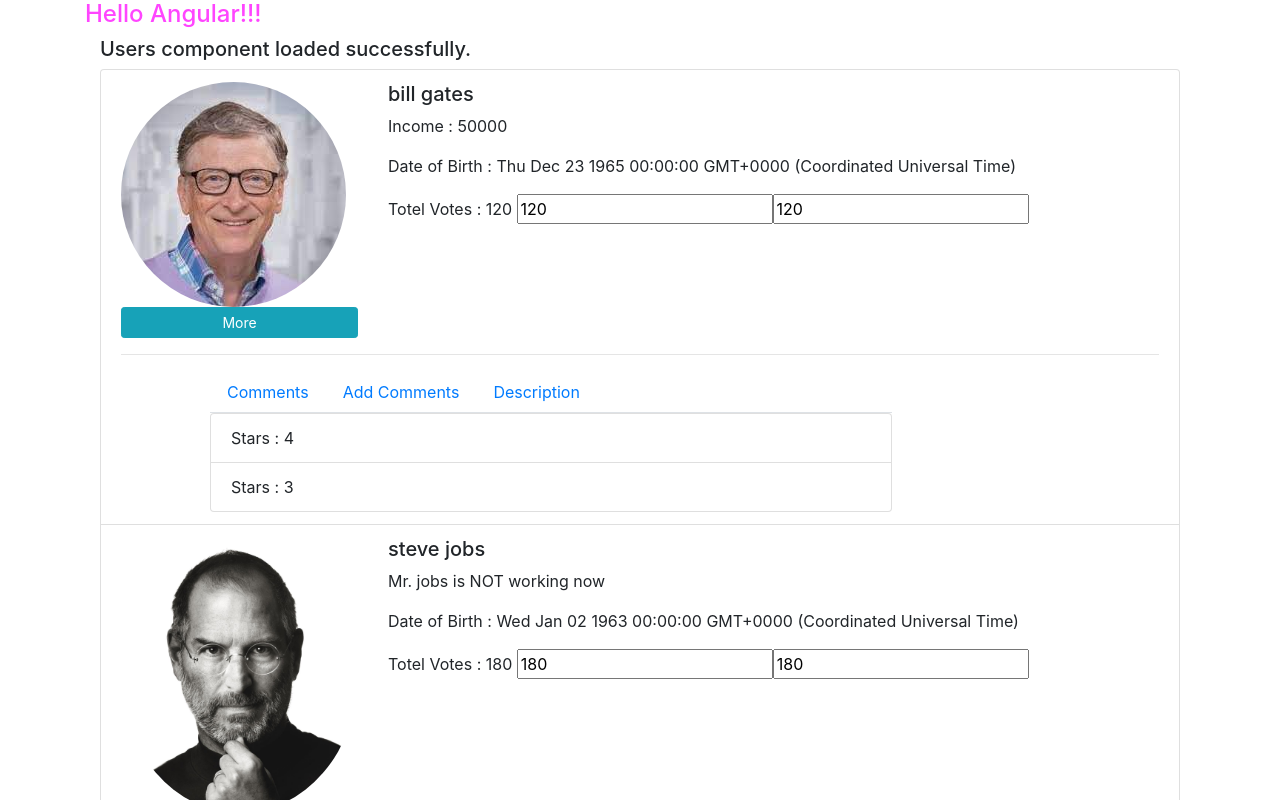
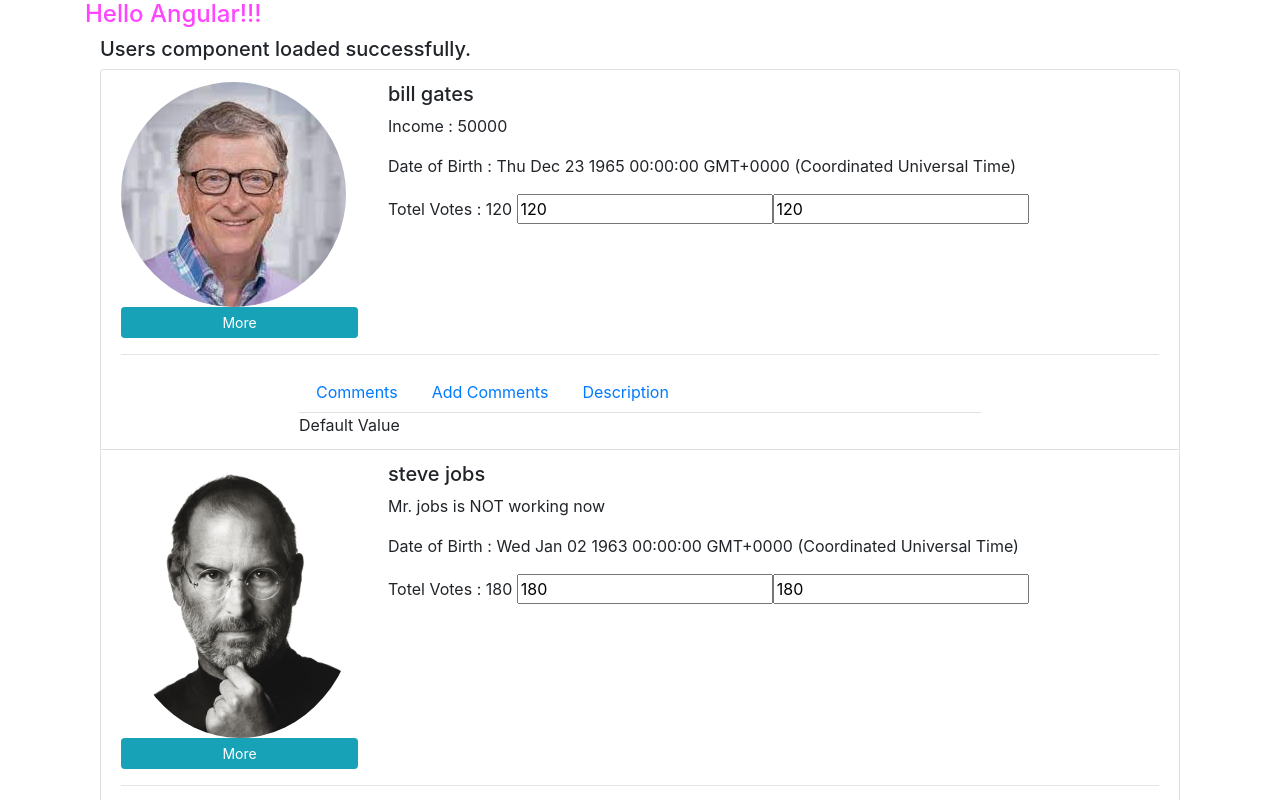
Before and after one commit to synergy2411/citiustech-sept21, an Angular app in the folder users-app/: page / in a window 1280 px wide. Shown: the top 800 px of the page. Built offline with nearby package versions, Linux system fonts and the light colour scheme.

Commit message:
user comments added

```diff
--- a/users-app/src/app/app.module.ts
+++ b/users-app/src/app/app.module.ts
@@ -11,6 +11,7 @@
 import { DecoratorsDemoComponent } from './practice/components/decorators-demo/decorators-demo.component';
 import { ChildDemoComponent } from './practice/components/decorators-demo/child-demo/child-demo.component';
 import { LifeCycleDemoComponent } from './practice/components/life-cycle-demo/life-cycle-demo.component';
+import { UserCommentComponent } from './components/users/user-comment/user-comment.component';
 
 @NgModule({
   declarations: [           // Custom component, directives, pipes
@@ -22,8 +23,8 @@
     ChildComponent,
     DecoratorsDemoComponent,
     ChildDemoComponent,
-    LifeCycleDemoComponent
-
+    LifeCycleDemoComponent,
+    UserCommentComponent
   ],
   imports: [                // Built-in & Custom Module
     BrowserModule,
--- /dev/null
+++ b/users-app/src/app/components/users/user-comment/user-comment.component.html
@@ -0,0 +1,38 @@
+<div class="row">
+  <div class="col-sm-10 col-md-8 offset-sm-1 offset-md-2">
+    <ul class="nav nav-tabs">
+      <li class="nav-item">
+        <a class="nav-link" (click)="tab = 1">Comments</a>
+      </li>
+      <li class="nav-item">
+        <a class="nav-link" (click)="tab = 2">Add Comments</a>
+      </li>
+      <li class="nav-item">
+        <a class="nav-link" (click)="tab = 3">Description</a>
+      </li>
+    </ul>
+
+    <div [ngSwitch]="tab">
+      <div *ngSwitchCase="1">
+        <div *ngIf="comments.length > 0; else noCommentTemplate">
+          <ul class="list-group">
+            <li
+              class="list-group-item"
+              *ngFor="let comment of comments"
+            >
+              <b>Stars : {{ comment.stars }}</b>
+              <blockquote>{{comment.body}} <cite class="float-right">-{{comment.author}}</cite> </blockquote>
+            </li>
+          </ul>
+        </div>
+      </div>
+      <div *ngSwitchCase="2">Comment Form coming soon ....</div>
+      <div *ngSwitchCase="3">Upcoming description</div>
+      <div *ngSwitchDefault>Default Value</div>
+    </div>
+
+    <ng-template #noCommentTemplate>
+      <p>Be the first to comment!</p>
+    </ng-template>
+  </div>
+</div>
--- /dev/null
+++ b/users-app/src/app/components/users/user-comment/user-comment.component.ts
@@ -0,0 +1,20 @@
+import { Comment } from '@angular/compiler/src/render3/r3_ast';
+import { Component, Input, OnInit } from '@angular/core';
+
+@Component({
+  selector: 'app-user-comment',
+  templateUrl: './user-comment.component.html',
+  styleUrls: ['./user-comment.component.css']
+})
+export class UserCommentComponent implements OnInit {
+
+  @Input() comments: Comment[];
+
+  tab = 0;
+
+  constructor() { }
+
+  ngOnInit(): void {
+  }
+
+}
--- a/users-app/src/app/components/users/users.component.html
+++ b/users-app/src/app/components/users/users.component.html
@@ -23,43 +23,8 @@
         </div>
       </div>
       <hr />
-      <div class="row">
-        <div class="col-sm-10 col-md-8 offset-sm-1 ffset-md-2">
-          <ul class="nav nav-tabs">
-            <li class="nav-item">
-              <a class="nav-link" (click)="tab = 1">Comments</a>
-            </li>
-            <li class="nav-item">
-              <a class="nav-link" (click)="tab = 2">Add Comments</a>
-            </li>
-            <li class="nav-item">
-              <a class="nav-link" (click)="tab = 3">Description</a>
-            </li>
-          </ul>
+      <app-user-comment [comments]="user.comments"></app-user-comment>
 
-          <div [ngSwitch]="tab">
-            <div *ngSwitchCase="1">
-              <div *ngIf="user.comments.length > 0; else noCommentTemplate">
-                <ul class="list-group">
-                  <li
-                    class="list-group-item"
-                    *ngFor="let comment of user.comments"
-                  >
-                    Stars : {{ comment.stars }}
-                  </li>
-                </ul>
-              </div>
-            </div>
-            <div *ngSwitchCase="2">Comment Form coming soon ....</div>
-            <div *ngSwitchCase="3">Upcoming description</div>
-            <div *ngSwitchDefault>Default Value</div>
-          </div>
-
-          <ng-template #noCommentTemplate>
-            <p>Be the first to comment!</p>
-          </ng-template>
-        </div>
-      </div>
     </li>
   </ul>
 </div>
```
Also changed, not shown: users-app/src/app/components/users/user-comment/user-comment.component.css (added), 1 other file (tests, documents, lock files or other folders).
